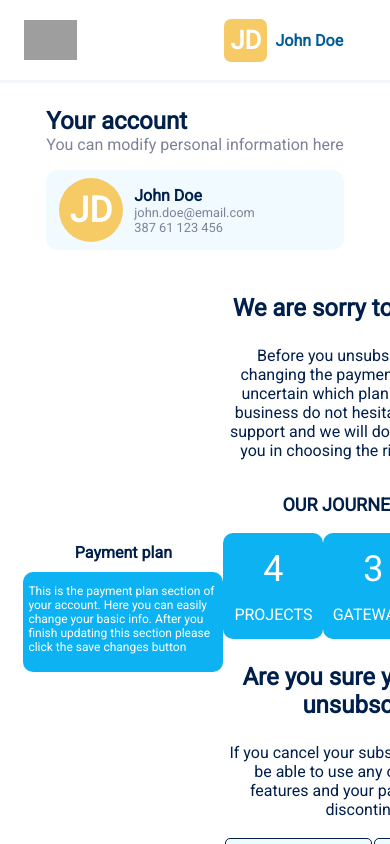
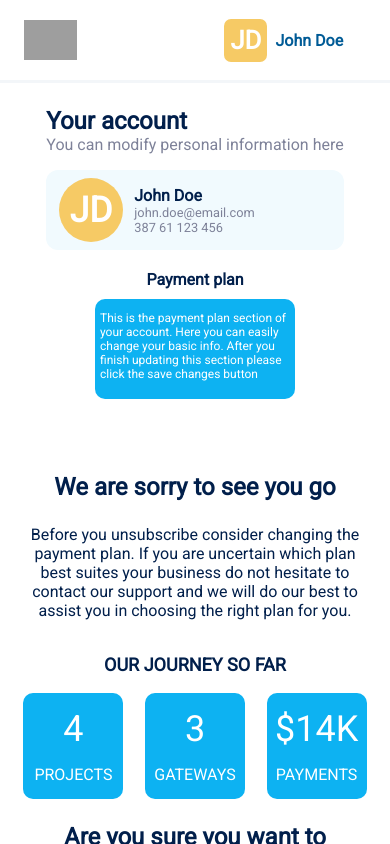
Before and after one commit to zorlakov/profileManagerTask, a React (Create React App) app in the folder profilemanager/: page /confirm-cancelation in a window 390 px wide. Built offline with nearby package versions, Linux system fonts and the light colour scheme; grey boxes are pictures that could not be loaded.

Commit message:
cancel plan page now responsive

```diff
--- a/profilemanager/src/components/cancel-plan/cancel-plan.css
+++ b/profilemanager/src/components/cancel-plan/cancel-plan.css
@@ -43,6 +43,14 @@
   justify-content: space-evenly;
 }
 
+@media (max-width: 885px) {
+
+
+  .cancel-plan-main {
+    flex-direction: column;
+  }
+}
+
 @media (max-width: 380px) {
   .journey-cards-list {
     flex-direction: column;
--- a/profilemanager/src/components/text-box/text-box.css
+++ b/profilemanager/src/components/text-box/text-box.css
@@ -35,7 +35,7 @@
     font-size: 11px;
   }
   .text-box {
-    margin: auto;
+    margin: 20px auto;
   }
   .box-title {
     margin: auto;
```
